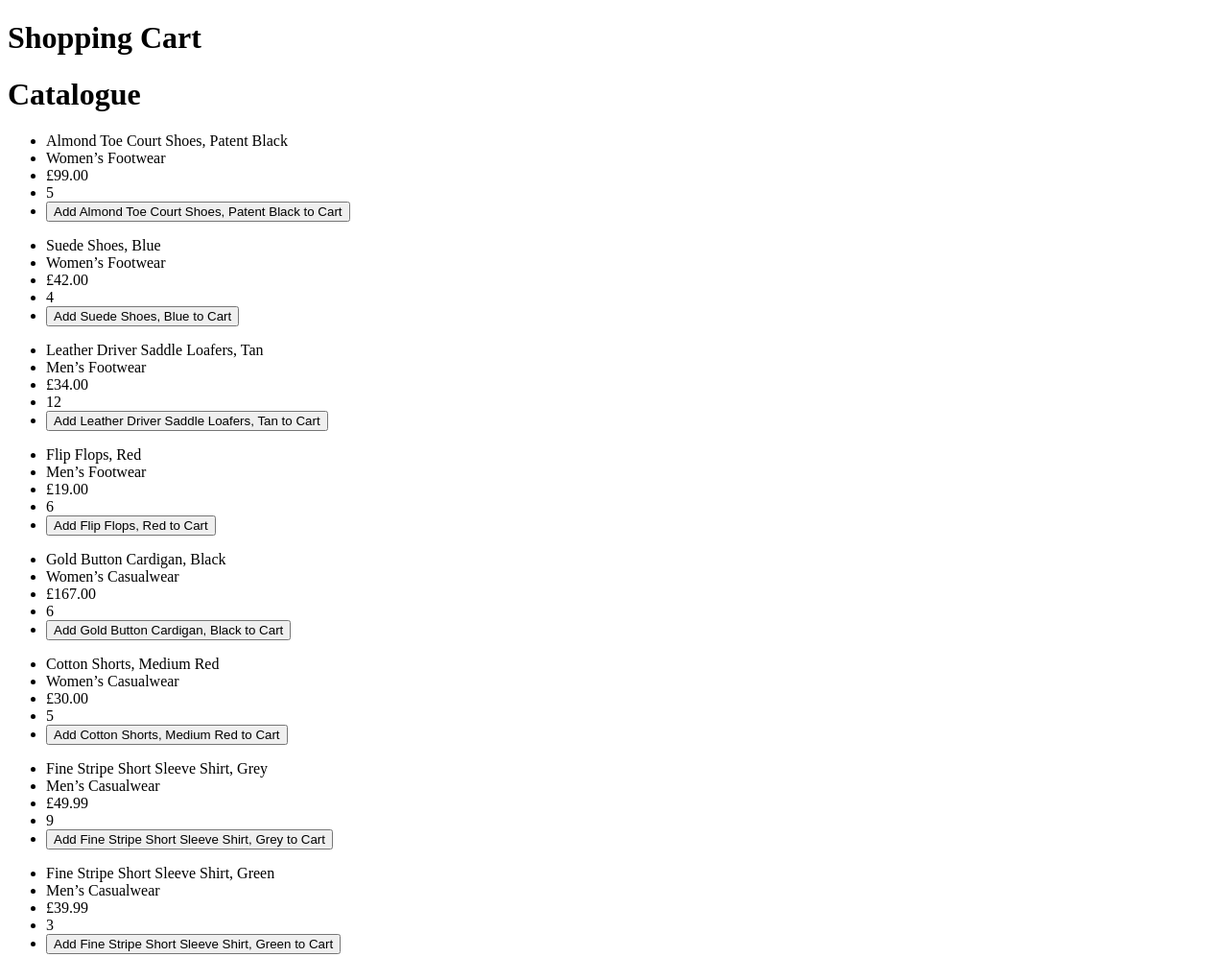
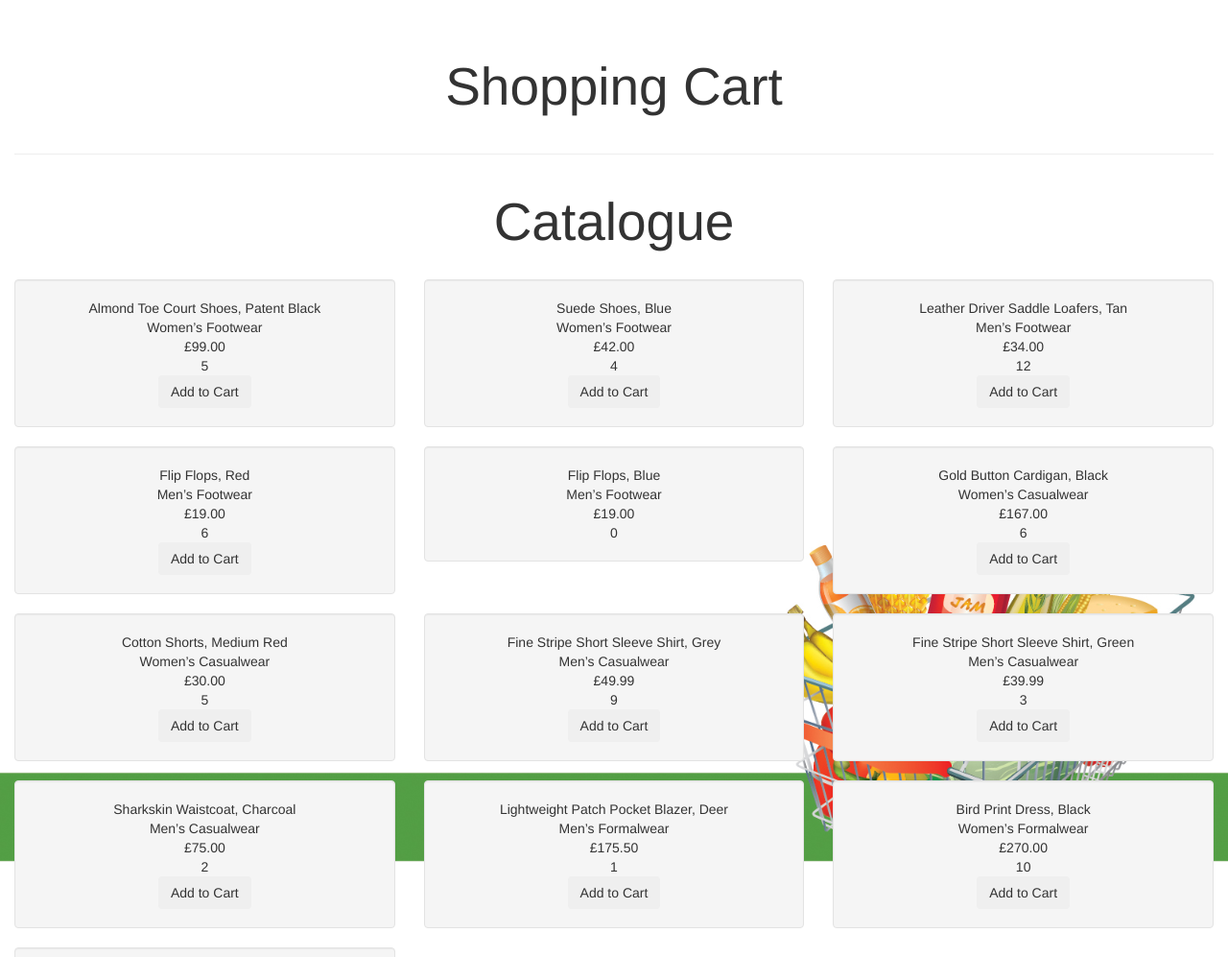
Before and after one commit to ALRW/shopping_cart, a website: page index.html in a window 1280 px wide. Shown: the top 997 px of the page at 96% size. Drawn offline with nearby package versions, Linux system fonts and the light colour scheme.

Commit message:
added basic styling

```diff
--- a/bower.json
+++ b/bower.json
@@ -21,6 +21,7 @@
   },
   "dependencies": {
     "angular": "~1.4.9",
-    "jquery": "~2.2.0"
+    "jquery": "~2.2.0",
+    "bootstrap": "~3.3.6"
   }
 }
--- a/index.html
+++ b/index.html
@@ -8,12 +8,14 @@
   <script src="shoppingApp.js"></script>
   <script src="js/shopController.js"></script>
   <script src="js/shopView.js"></script>
+  <link rel="stylesheet" href="bower_components/bootstrap/dist/css/bootstrap.css">
+  <link rel="stylesheet" href="styles/master.css">
+  <meta name="viewport" content="width=device-width, initial-scale=1">
 </head>
 
-<body>
+<body class="container-fluid">
 
-  <div>
-    <!-- Page Header -->
+  <div class="page-header">
     <h1>Shopping Cart</h1>
   </div>
 
--- /dev/null
+++ b/styles/master.css
@@ -0,0 +1,28 @@
+
+body {
+  background: url('shopping-day-backgrounds-for-powerpoint.jpg') no-repeat center center fixed;
+  -webkit-background-size: cover;
+  -moz-background-size: cover;
+  -o-background-size: cover;
+  background-size: cover;
+}
+
+ul {
+list-style-type: none;
+text-align: center;
+}
+h1 {
+  text-align: center;
+  font-size:55px;
+  padding: 20px;
+}
+
+h2, h3 {
+  text-align: center;
+  padding: 25px;
+}
+
+form{
+  text-align: center;
+  padding-bottom: 10em;
+}
--- a/views/shop.html
+++ b/views/shop.html
@@ -1,64 +1,52 @@
-<div>
-
 <h1>Catalogue</h1>
-
-  <ul class="items" ng-repeat="product in shopCtrl.products" ng-show="product.quantity > 0">
-
+<div class="row">
+  <div ng-repeat="product in shopCtrl.products">
+    <div class="clearfix" ng-if="$index % 3 == 0"></div>
+    <div class="col-sm-4">
+      <ul class="items well">
         <li>
           {{product.name}}
         </li>
-
         <li>
           {{product.category}}
         </li>
-
         <li>
           {{product.price | currency:"£"}}
         </li>
-
         <li>
           {{product.quantity}}
         </li>
-    <li>
-    <button ng-click="shopCtrl.addPurchase(product)">Add {{product.name}} to Cart</button>
+        <li ng-show="product.quantity > 0">
+          <button class="btn" ng-click="shopCtrl.addPurchase(product)">Add to Cart</button>
         </li>
       </ul>
-
     </div>
-
-<div>
-
+  </div>
+</div>
+<br>
 <h2>Shopping Cart</h2>
-
+<div class="">
   <ul class="cart" ng-repeat="purchase in shopCtrl.purchases" ng-show="purchase.quantity > 0">
-
     <li>
       {{purchase.name}}
     </li>
-
     <li>
       {{purchase.category}}
     </li>
-
     <li>
       {{purchase.price | currency:"£"}}
     </li>
-
     <li>
       {{purchase.quantity}}
     </li>
-
     <li>
-      <button ng-click="shopCtrl.removePurchase(purchase)">Remove {{purchase.name}}</button>
+      <button class="btn" ng-click="shopCtrl.removePurchase(purchase)">Remove Item</button>
     </li>
-
   </ul>
   <h3 class="total">Total: {{shopCtrl.total | currency:"£"}}</h3>
   <form class="discounts">
     <h4 ng-show="shopCtrl.correct">{{shopCtrl.correct}}</h4>
     <input type="text" ng-model="shopCtrl.voucherName">
-    <button ng-click="shopCtrl.applyDiscount()">Apply Voucher</button>
+    <button class="btn" ng-click="shopCtrl.applyDiscount()">Apply Voucher</button>
   </form>
-
-
 </div>
```
Also changed, not shown: README.md, styles/shopping-day-backgrounds-for-powerpoint.jpg (added). Lines whose indentation alone changed are shown as unchanged.
